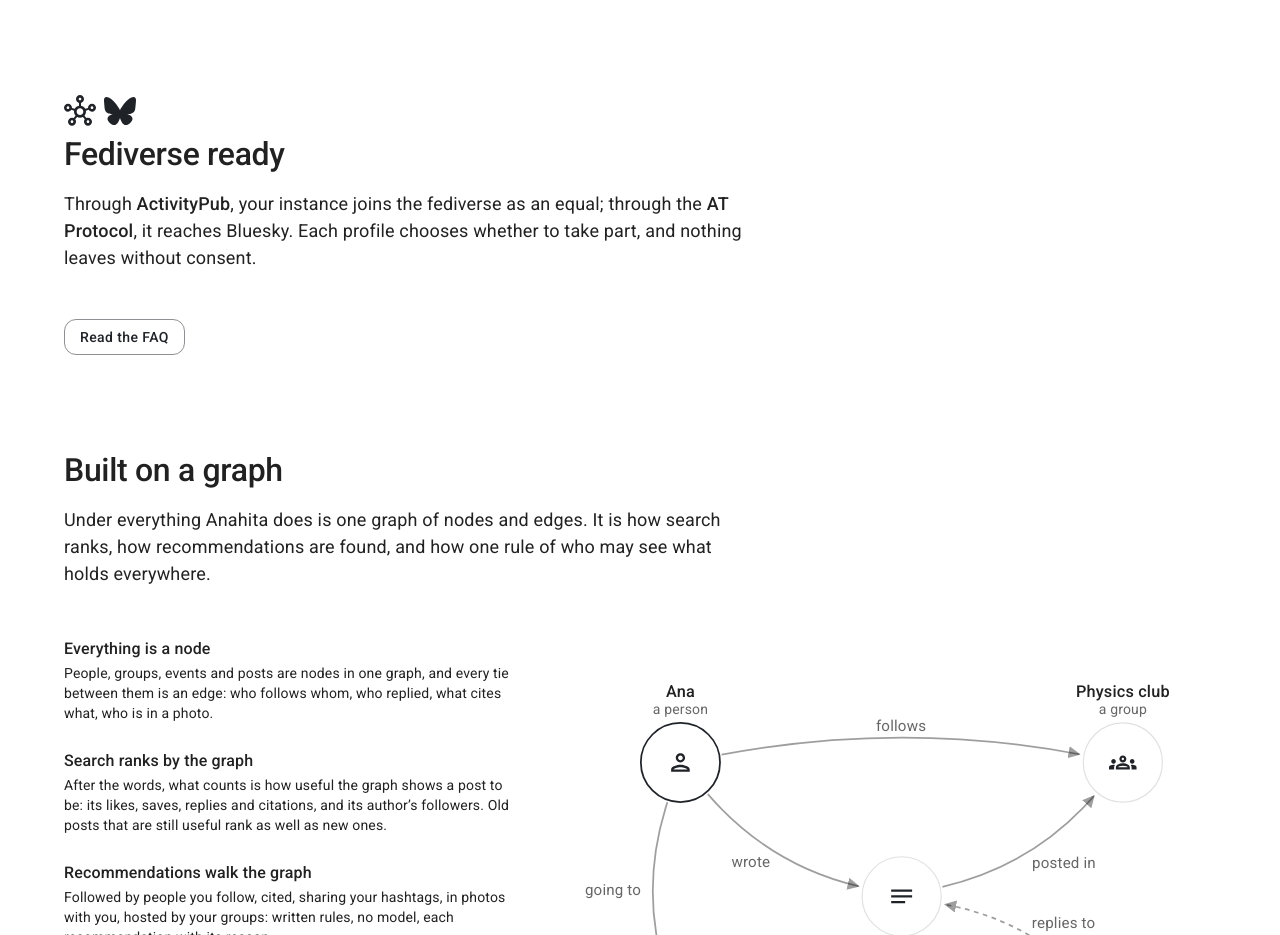
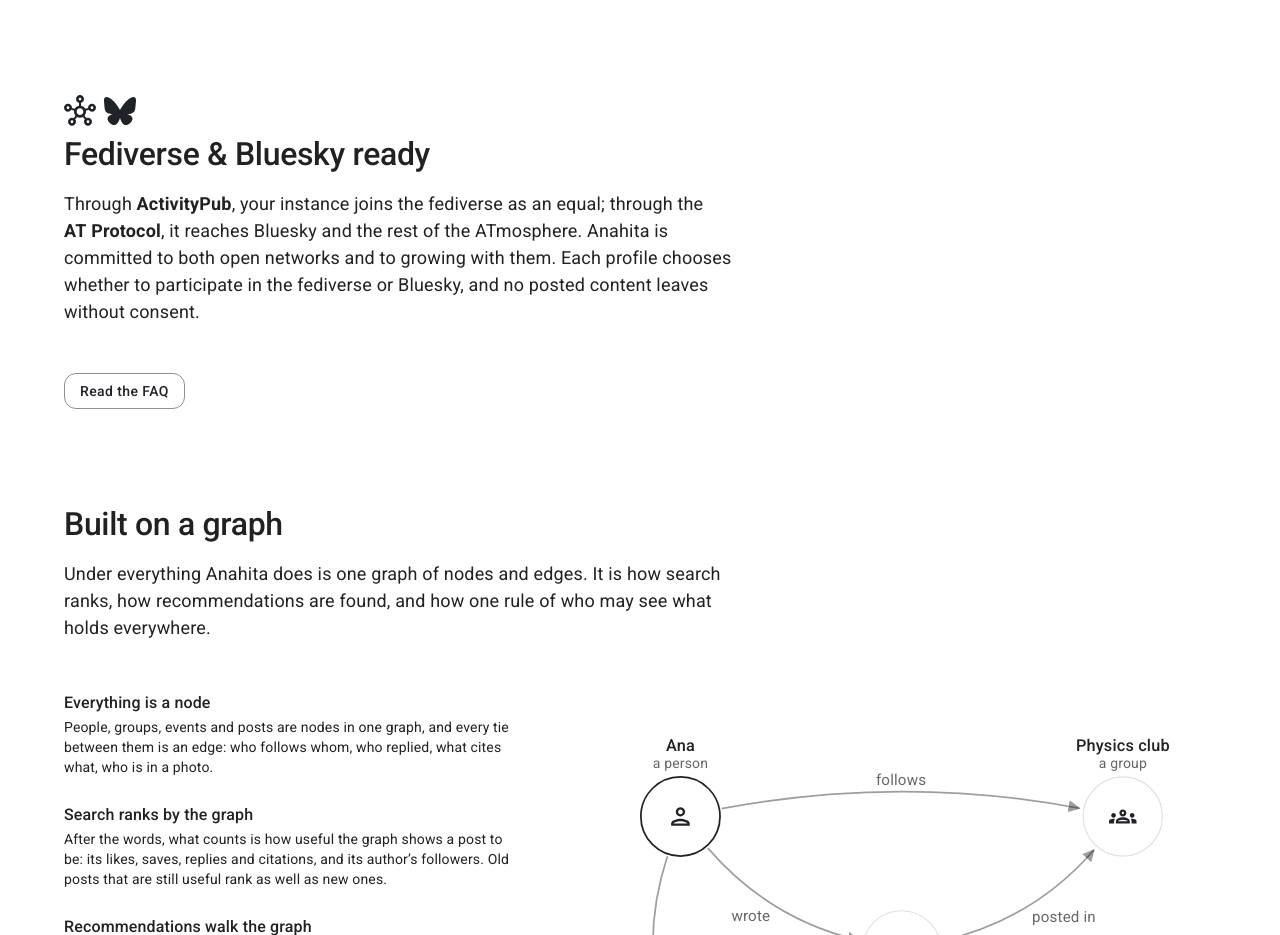
Before and after one commit to anahitasocial/anahita.io, a Next.js app: page / in a window 1280 px wide. Shown: the part 2240-3175 px from the top of the page. Built offline with nearby package versions, Linux system fonts and the light colour scheme; what @mui/material-nextjs would draw is missing.

Commit message:
home - Fediverse & Bluesky ready, and the ATmosphere
- changed: the section's title is Fediverse & Bluesky ready; its words name the ATmosphere and Anahita's commitment to both open networks
- changed: ActivityPub and AT Protocol in bold, and AT Protocol kept on one line

```diff
--- a/src/app/page.jsx
+++ b/src/app/page.jsx
@@ -24,7 +24,7 @@ import { site } from '../data/site';
 // A word that matters in a line of grey text: in the text's own colour, bold.
 function Strong({ children }) {
   return (
-    <Box component="strong" sx={{ color: 'text.primary', fontWeight: 500 }}>
+    <Box component="strong" sx={{ color: 'text.primary', fontWeight: 700 }}>
       {children}
     </Box>
   );
@@ -178,12 +178,13 @@ export default function Home() {
             <BlueskyMark color="primary" aria-hidden="true" />
           </>
         }
-        title="Fediverse ready"
+        title="Fediverse & Bluesky ready"
         subtitle={
           <>
             Through <Strong>ActivityPub</Strong>, your instance joins the fediverse as an equal; through
-            the <Strong>AT Protocol</Strong>, it reaches Bluesky. Each profile chooses whether to take part, and
-            nothing leaves without consent.
+            the <Strong>AT{'\u00a0'}Protocol</Strong>, it reaches Bluesky and the rest of the ATmosphere. Anahita is
+            committed to both open networks and to growing with them. Each profile chooses whether to
+            participate in the fediverse or Bluesky, and no posted content leaves without consent.
           </>
         }
       >
```
